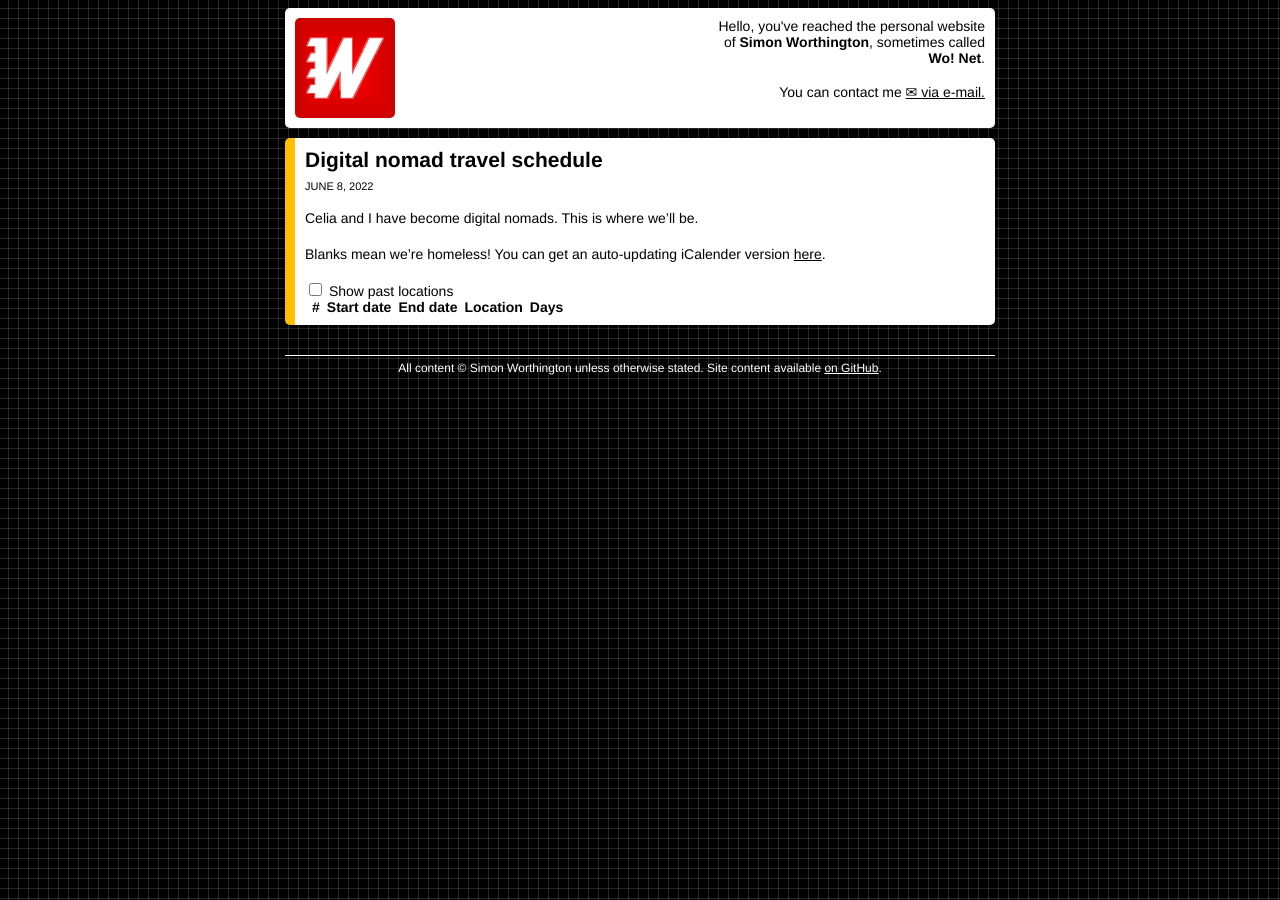
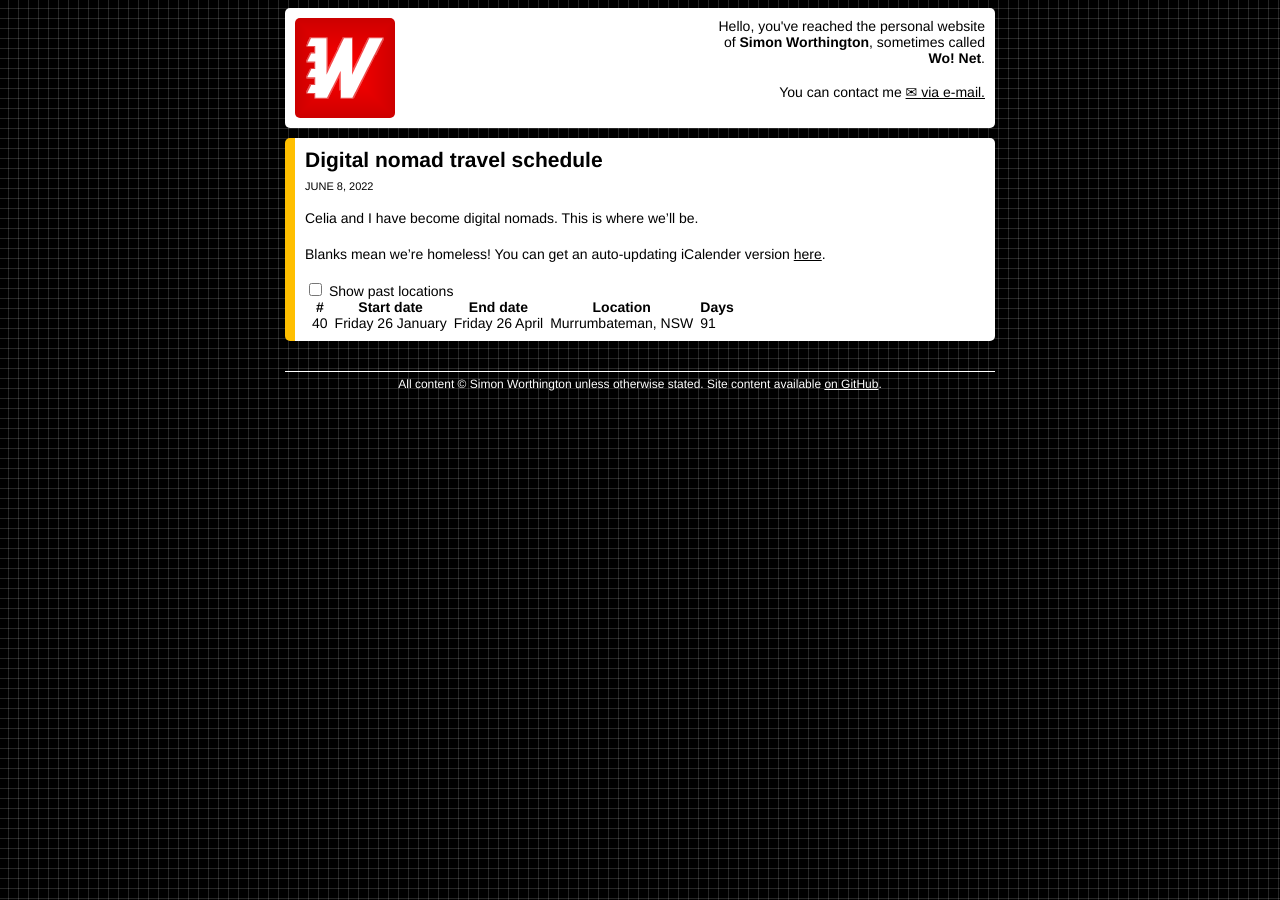
Before and after one commit to simonwo/simonwo.net, a Jekyll site: the page built from _posts/2022-06-08-travel-schedule.md, in a window 1280 px wide. Built offline with Jekyll 4.4.1, drawn with Linux system fonts in a browser that asks for light colours; comment, search, counter and statistics services are not loaded.

Commit message:
Back to the MB.

```diff
--- a/_data/nomads.yml
+++ b/_data/nomads.yml
@@ -115,3 +115,6 @@
 - start: 2024-01-08
   end: 2024-01-25
   location: Canberra, ACT
+- start: 2024-01-26
+  end: 2024-04-26
+  location: Murrumbateman, NSW
```
